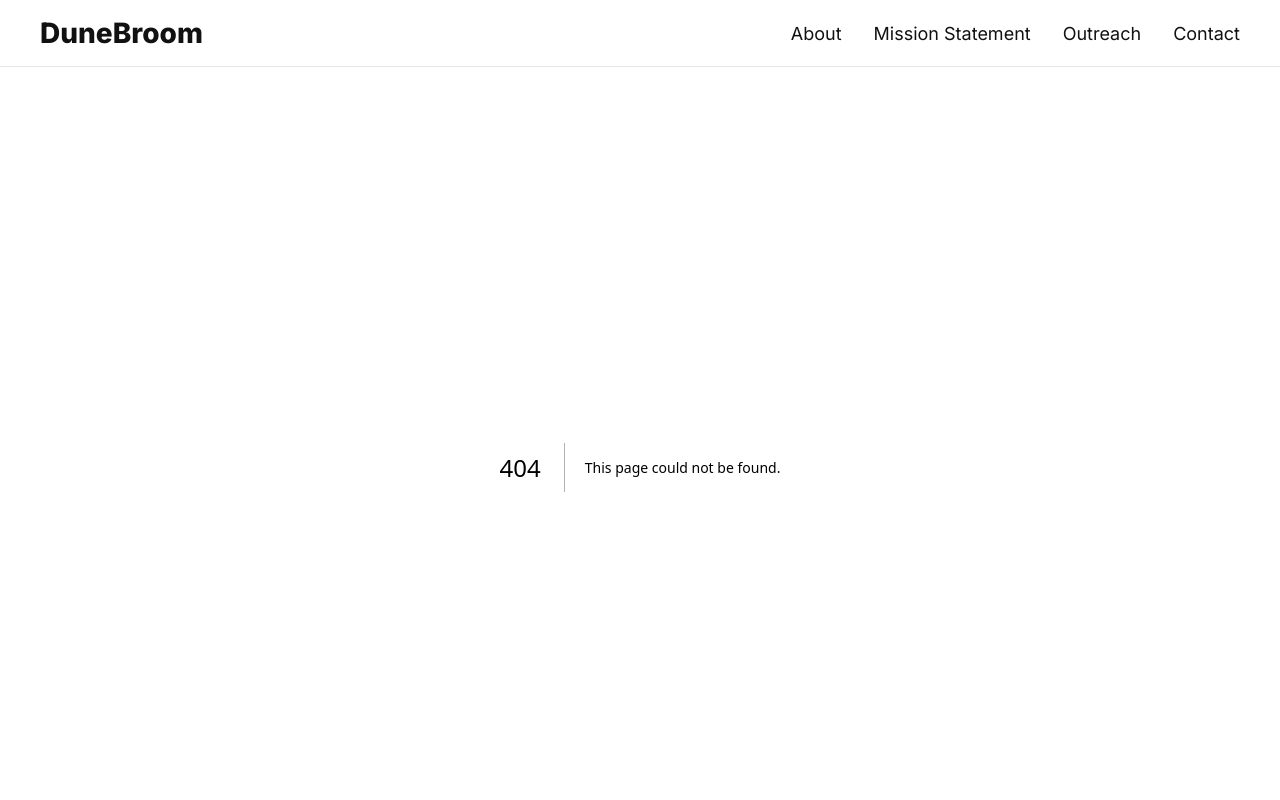
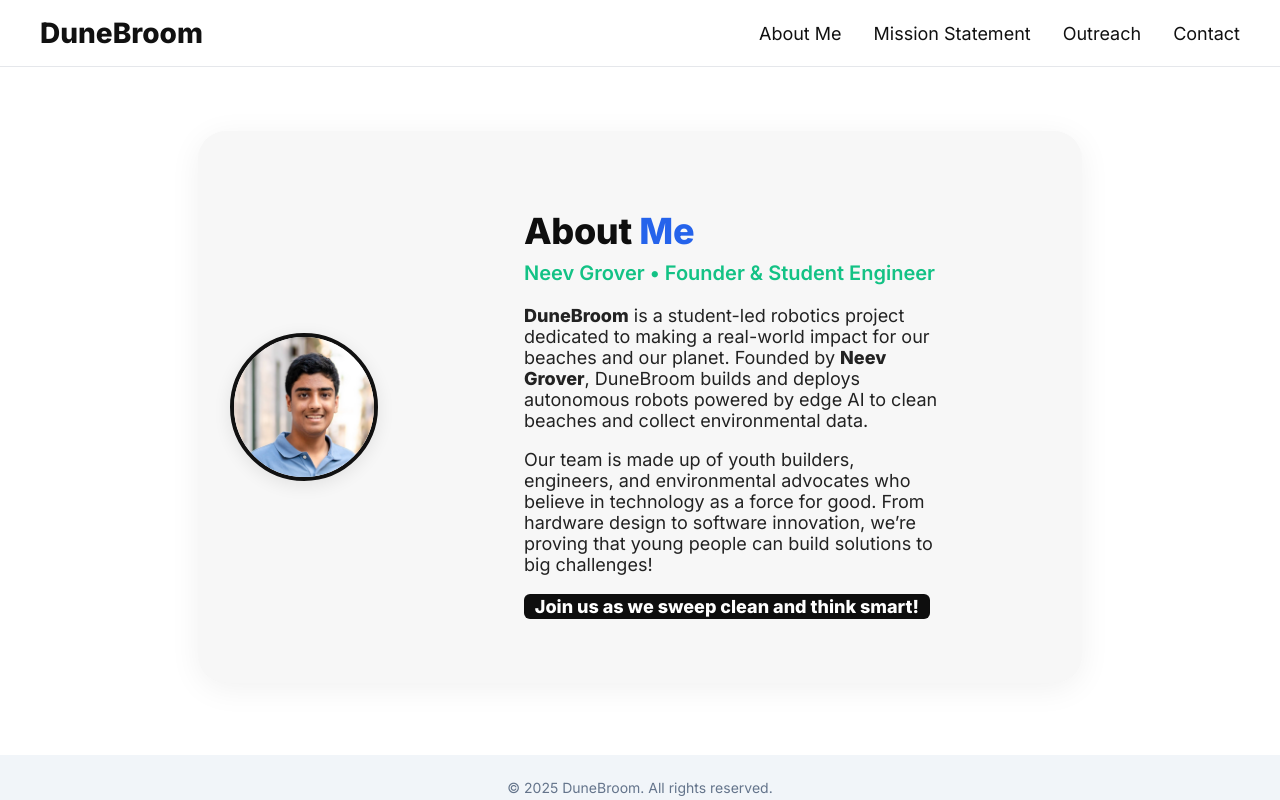
Before and after one commit to groverneev/DuneBroom_Website, a Next.js app: page /about_me in a window 1280 px wide. Before the commit this address had no page. Shown: the top 800 px of the page. Built offline with nearby package versions, Linux system fonts and the light colour scheme.

Commit message:
idk_what_to_write

```diff
--- a/app/about/page.tsx
+++ b/app/about_me/page.tsx
@@ -83,7 +83,7 @@ export default function AboutPage() {
             letterSpacing: '-0.01em',
             marginBottom: 8,
             color: '#0e0e0e'
-          }}>About <span style={{ color: '#2563eb' }}>DuneBroom</span></h1>
+          }}>About <span style={{ color: '#2563eb' }}>Me</span></h1>
           <h2 style={{
             fontSize: 20,
             fontWeight: 600,
--- a/components/Navbar.tsx
+++ b/components/Navbar.tsx
@@ -4,7 +4,7 @@ import { useRouter, usePathname } from 'next/navigation';
 
 
 const navLinks = [
-  { href: '/about', label: 'About' },
+  { href: '/about_me', label: 'About Me' },
   { href: '/mission_statement', label: 'Mission Statement' },
   { href: '/outreach', label: 'Outreach' },
   { href: '/#contact', label: 'Contact' },
```
